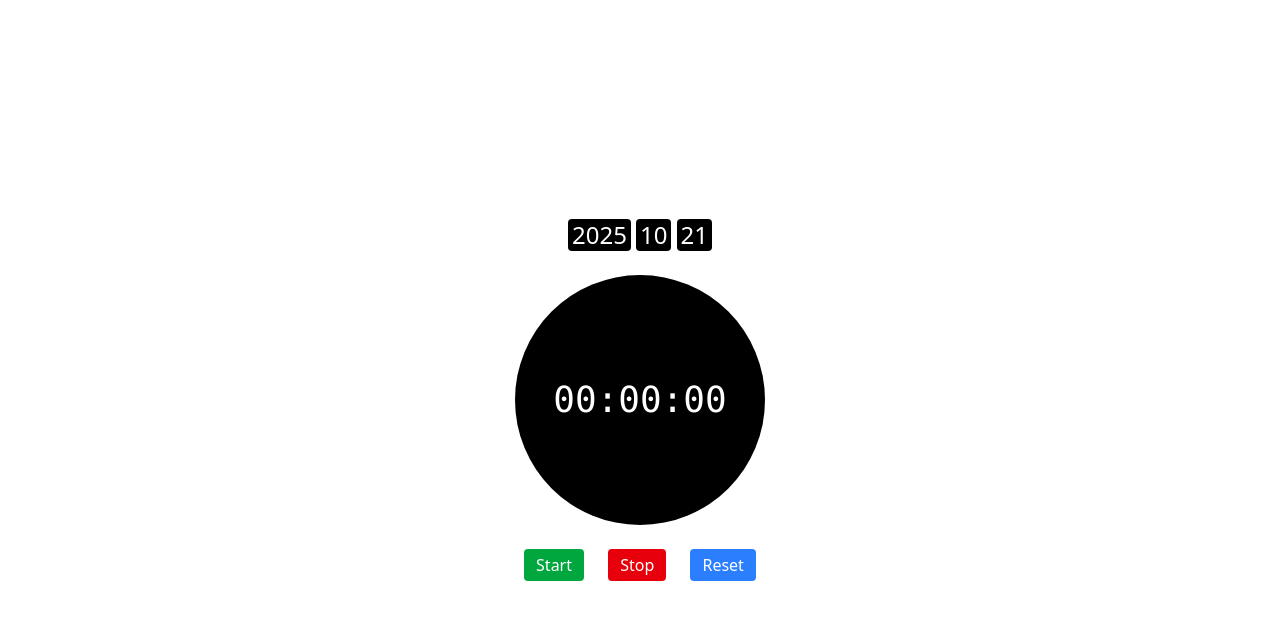
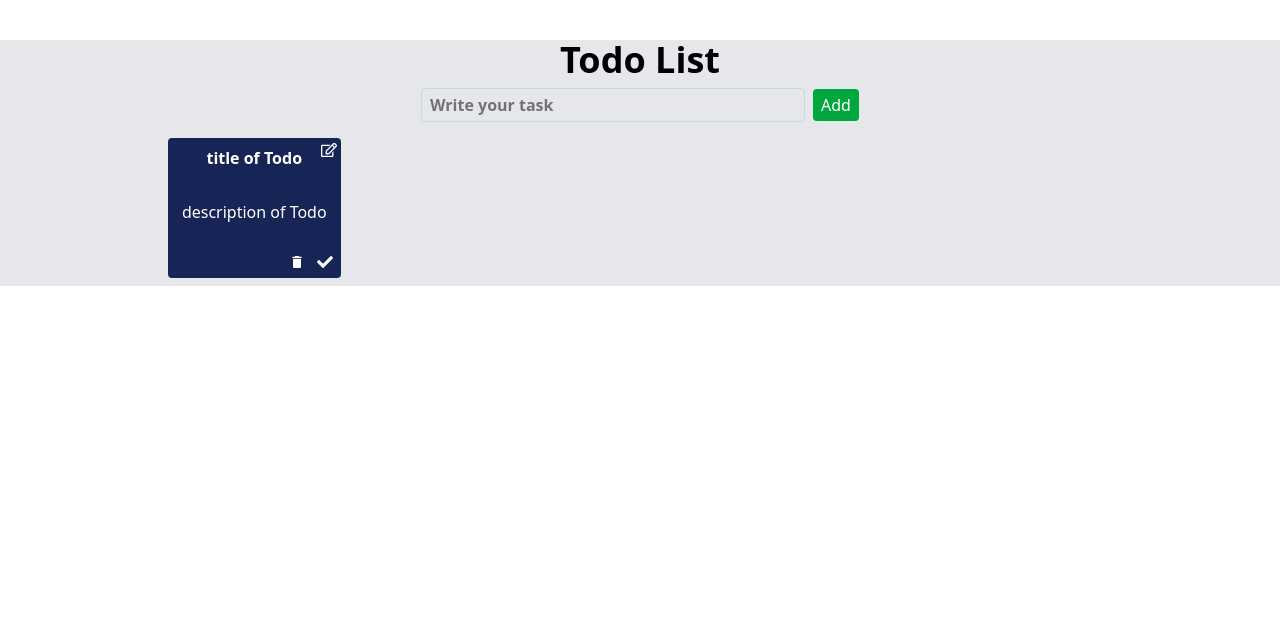
Before and after one commit to hassan95eb/review, a React (Vite) app: page / in a window 1280 px wide. Shown: the top 620 px of the page. Built offline with nearby package versions, Linux system fonts and the light colour scheme.

Commit message:
todo list

```diff
--- a/package.json
+++ b/package.json
@@ -13,6 +13,7 @@
     "@tailwindcss/vite": "^4.1.14",
     "react": "^19.1.1",
     "react-dom": "^19.1.1",
+    "react-icons": "^5.5.0",
     "tailwindcss": "^4.1.14"
   },
   "devDependencies": {
--- a/src/App.jsx
+++ b/src/App.jsx
@@ -1,14 +1,16 @@
 import React from "react";
-import Steps from "./components/Steps";
-import CounterDate from "./components/CounterDate";
-import Timer from "./components/Timer";
+// import Steps from "./components/Steps";
+// import CounterDate from "./components/CounterDate";
+// import Timer from "./components/Timer";
+import Todo from "./components/todo/Todo";
 
 export default function App() {
   return (
     <>
       {/* <Steps /> */}
       {/* <CounterDate /> */}
-      <Timer />
+      {/* <Timer /> */}
+      <Todo />
     </>
   );
 }
--- /dev/null
+++ b/src/components/todo/Todo.jsx
@@ -0,0 +1,56 @@
+import React from "react";
+import {
+  FaCheck,
+  FaRegEdit,
+} from "react-icons/fa";
+import { MdDelete } from "react-icons/md";
+
+export default function Todo() {
+  return (
+    <div className="container mx-auto mt-10 bg-gray-200">
+      <h1 className="text-center text-4xl font-bold">
+        Todo List
+      </h1>
+      <section className="px-2 py-2">
+        <div className="flex items-center justify-center">
+          <input
+            type="text"
+            placeholder="Write your task"
+            className="w-96 border mr-2 py-1 border-gray-300 px-2 rounded focus:outline-none focus-visible:outline-none focus:ring-2 focus:ring-blue-300  cursor-text font-bold"
+          />
+
+          <button className="bg-green-600 text-white px-2 py-1 rounded cursor-pointer hover:bg-green-800">
+            Add
+          </button>
+        </div>
+      </section>
+      <section className="px-2 py-2 w-3/4 mx-auto">
+        <ul className="w-full grid grid-cols-12 gap-2">
+          <li className="col-span-6 md:col-span-4 lg:col-span-3">
+            <div className="h-[140px] w-3/4 bg-blue-950 px-2 py-2 rounded-sm text-white flex flex-col justify-between items-center relative">
+              <h2 className="font-bold text-center">
+                title of Todo
+              </h2>
+              <p className="py-2">
+                description of Todo
+              </p>
+              <div className="flex justify-end w-full">
+                <span className="cursor-pointer mr-3">
+                  <MdDelete />
+                </span>
+                <span className="cursor-pointer ">
+                  <FaCheck />
+                </span>
+              </div>
+              <span className="absolute top-1 right-1 cursor pointer">
+                <FaRegEdit />
+              </span>
+            </div>
+          </li>
+          <li></li>
+          <li></li>
+        </ul>
+      </section>
+    </div>
+  );
+}
```
Also changed, not shown: 1 other file (tests, documents, lock files or other folders).
